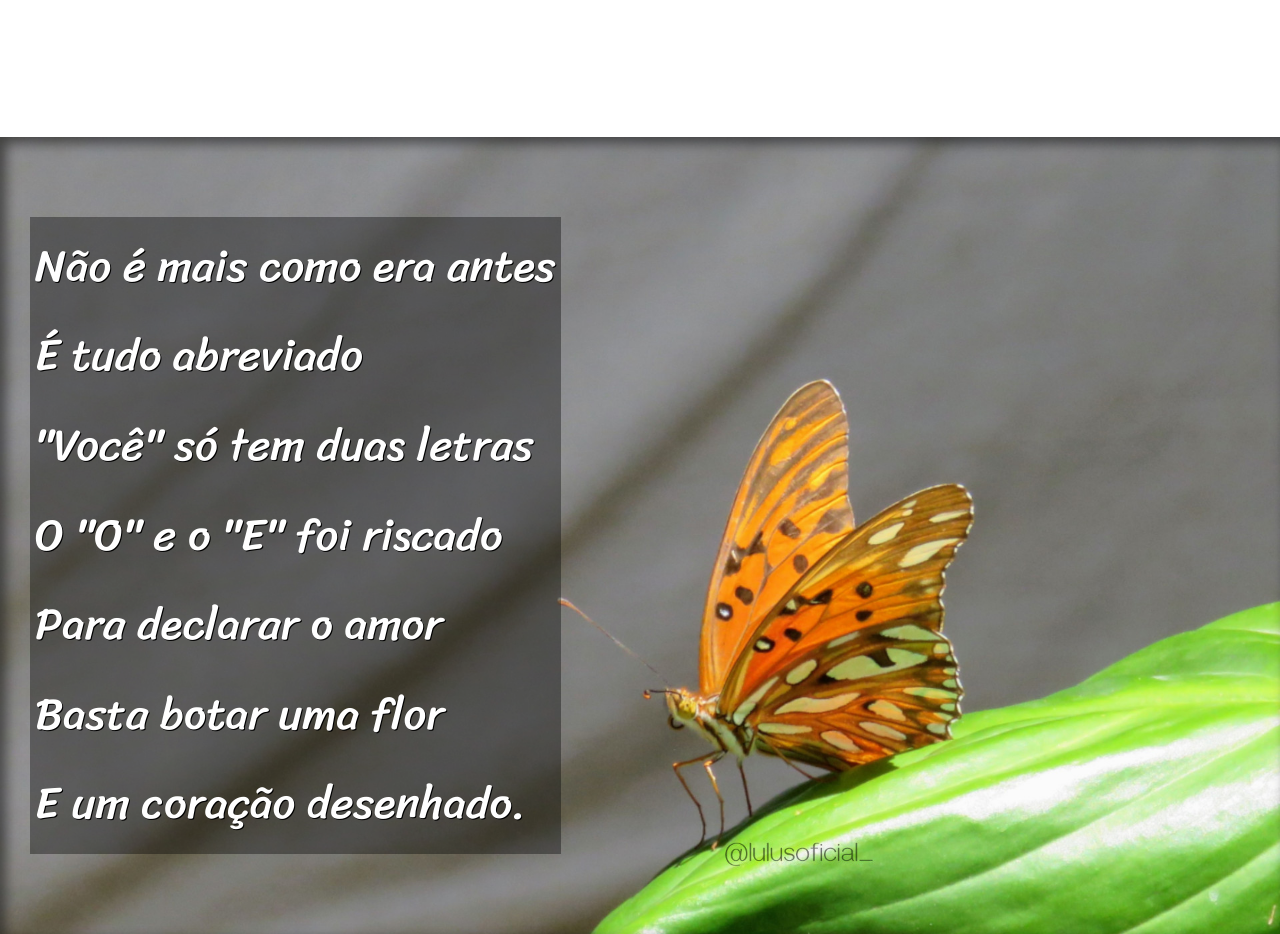
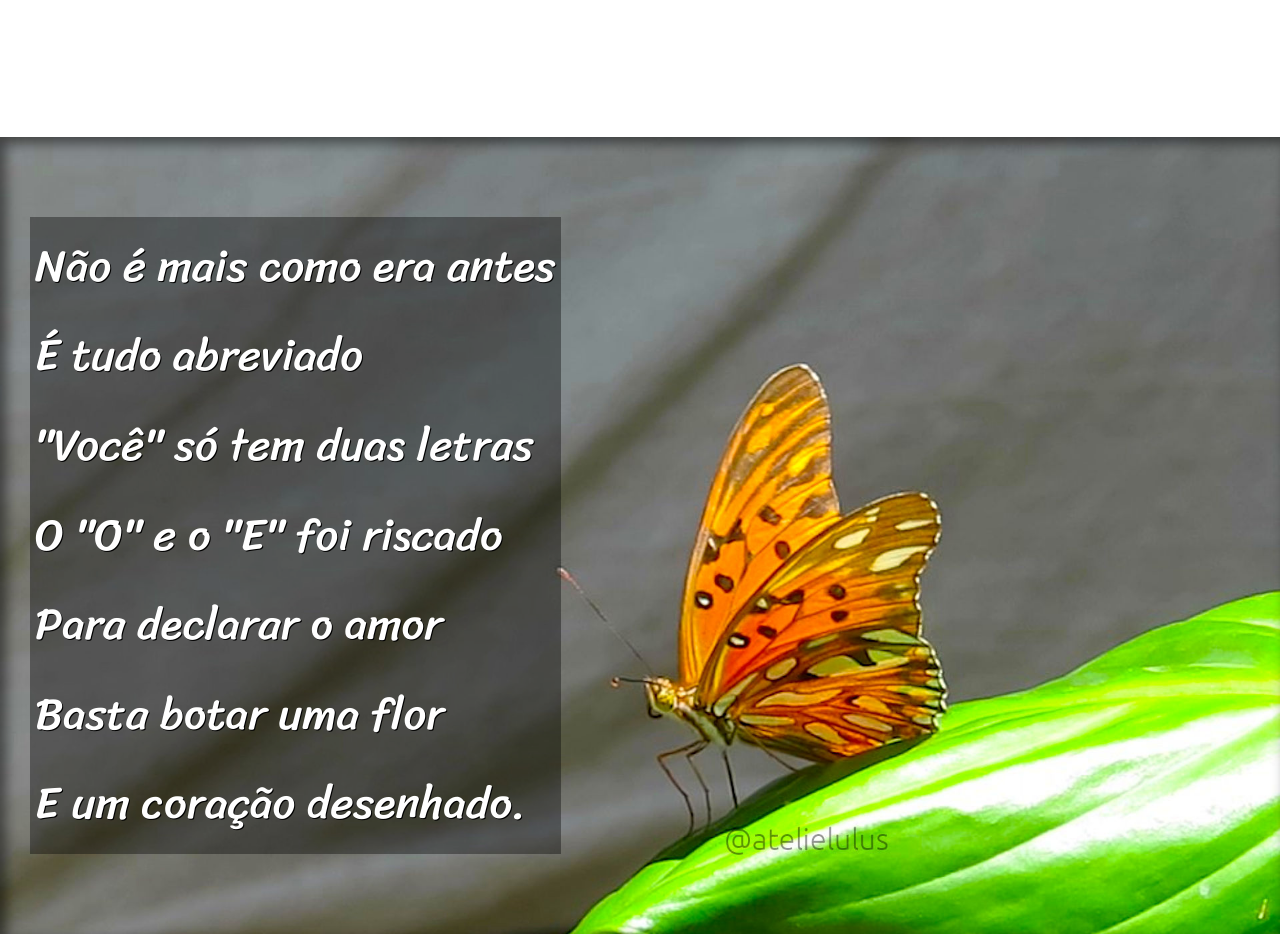
Before and after one commit to Marcelo-San/cordel, a plain HTML site: page index.html in a window 1280 px wide. Shown: the part 1000-1934 px from the top of the page. Drawn offline with Linux system fonts and the light colour scheme.

Commit message:
Update style.css
Mudei o nome da imagem da borboleta para colocar o endereço atual da autora da foto.

```diff
--- a/estilo/style.css
+++ b/estilo/style.css
@@ -123,7 +123,7 @@ section.imagem > p
 
 section#img01
 {
-    background-image: url('../imagens/lulusButterfly005.jpg');
+    background-image: url('../imagens/lulusButterfly006.jpg');
 }
 
 section#img02
```
